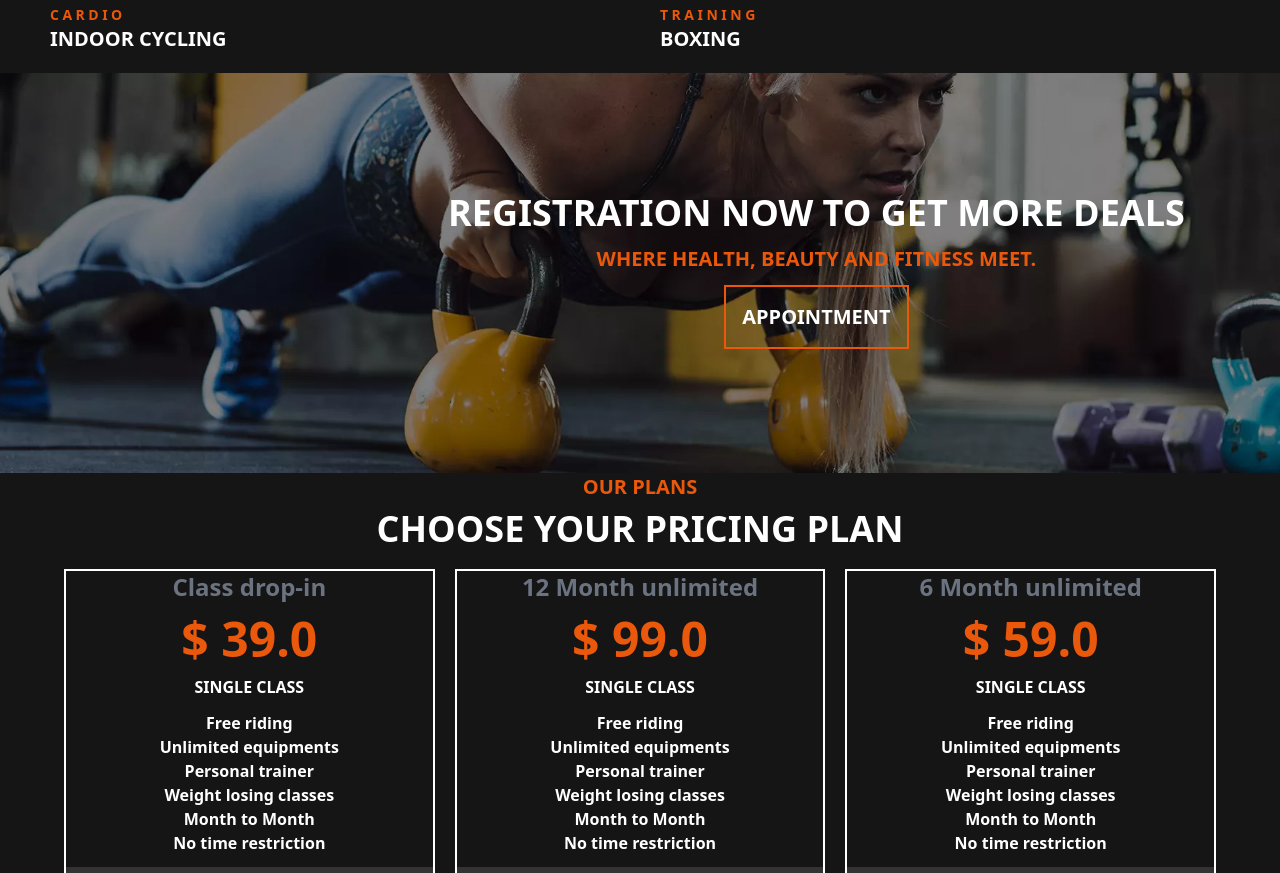
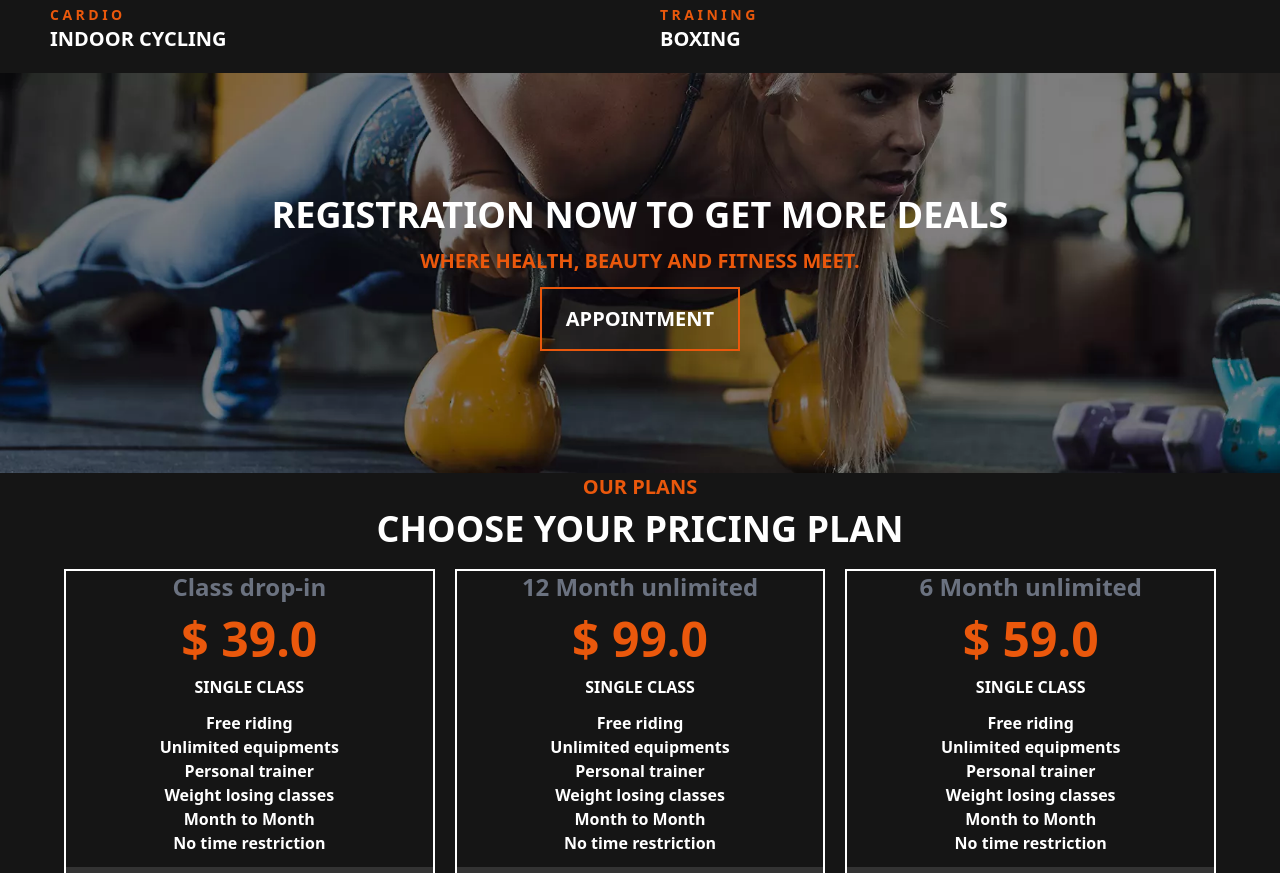
Before and after one commit to Albert-2/Gym_Center, a website built with Vite: page index.html in a window 1280 px wide. Shown: the part 2231-3104 px from the top of the page. Built offline with nearby package versions, Linux system fonts and the light colour scheme.

Commit message:
Fixing overflowing texts

```diff
--- a/index.html
+++ b/index.html
@@ -247,11 +247,11 @@
       </div>
     </div>
     <div
-      class="w-full h-[50vh] bg-no-repeat bg-cover bg-center relative"
+      class="w-full h-[50vh] bg-no-repeat bg-cover bg-center flex"
       style="background-image: url(images/PushUps.webp)"
     >
       <div
-        class="text-center absolute top-[30%] md:left-[15%] flex flex-col gap-3 items-center lg:left-[35%] m-auto"
+        class="text-center m-auto flex gap-3 flex-col items-center"
       >
         <h2 class="font-bold text-4xl text-white">
           REGISTRATION NOW TO GET MORE DEALS
@@ -260,7 +260,7 @@
           WHERE HEALTH, BEAUTY AND FITNESS MEET.
         </h5>
         <button
-          class="border-2 border-orange-600 text-white font-semibold text-xl p-4 hover:bg-orange-600"
+          class="border-2 border-orange-600 text-white font-semibold text-xl p-4 hover:bg-orange-600 w-[200px]"
         >
           APPOINTMENT
         </button>
```
Also changed, not shown: style.css.
